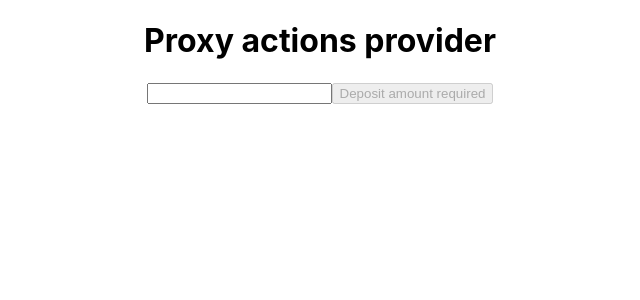
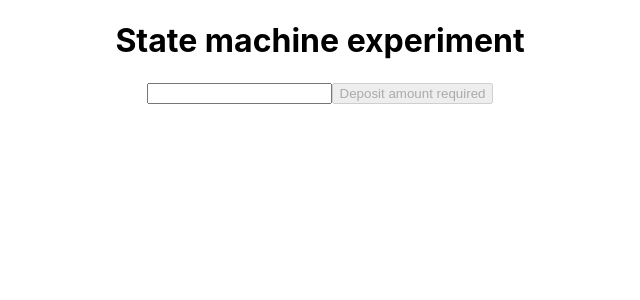
Before and after one commit to sennett/react-spikes, a React (Create React App) app: page / in a window 1280 px wide. Shown: the top 300 px of the page, without its empty margins (320-960 px from the left). Built offline with nearby package versions, Linux system fonts and the light colour scheme.

Commit message:
rename a thing

```diff
--- a/src/App.tsx
+++ b/src/App.tsx
@@ -13,7 +13,7 @@ function App() {
       {/*<InjectingHooks />*/}
       {/*<h1>Flex react select</h1>*/}
       {/*<FlexReactSelect />*/}
-      <h1>Proxy actions provider</h1>
+      <h1>State machine experiment</h1>
       <OpenVault />
     </div>
   )
```
